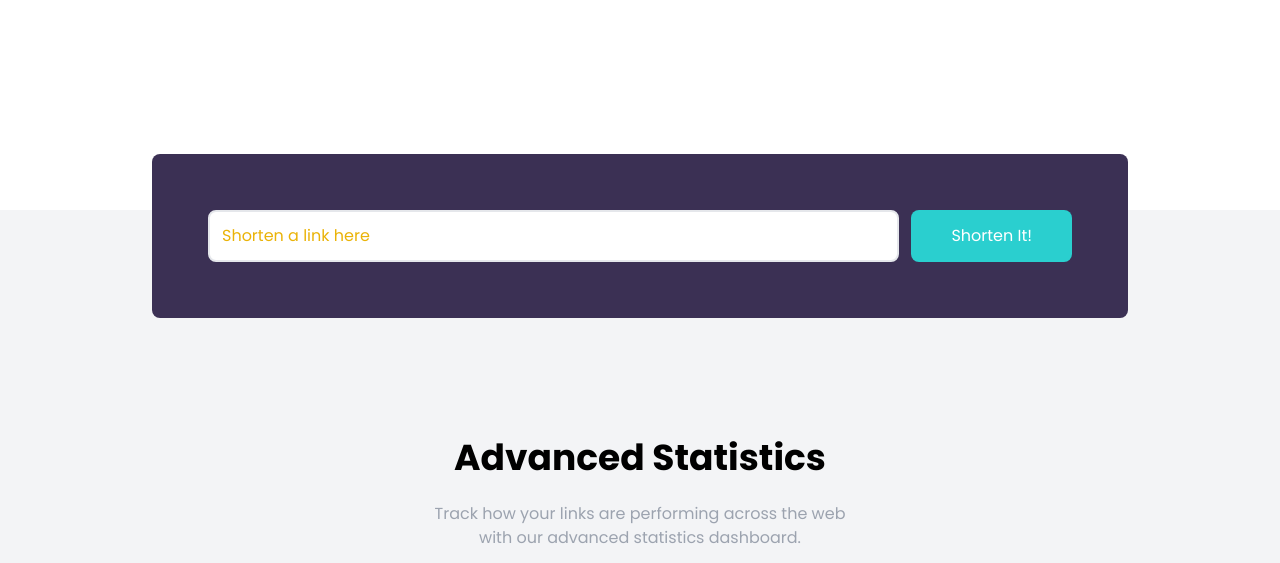
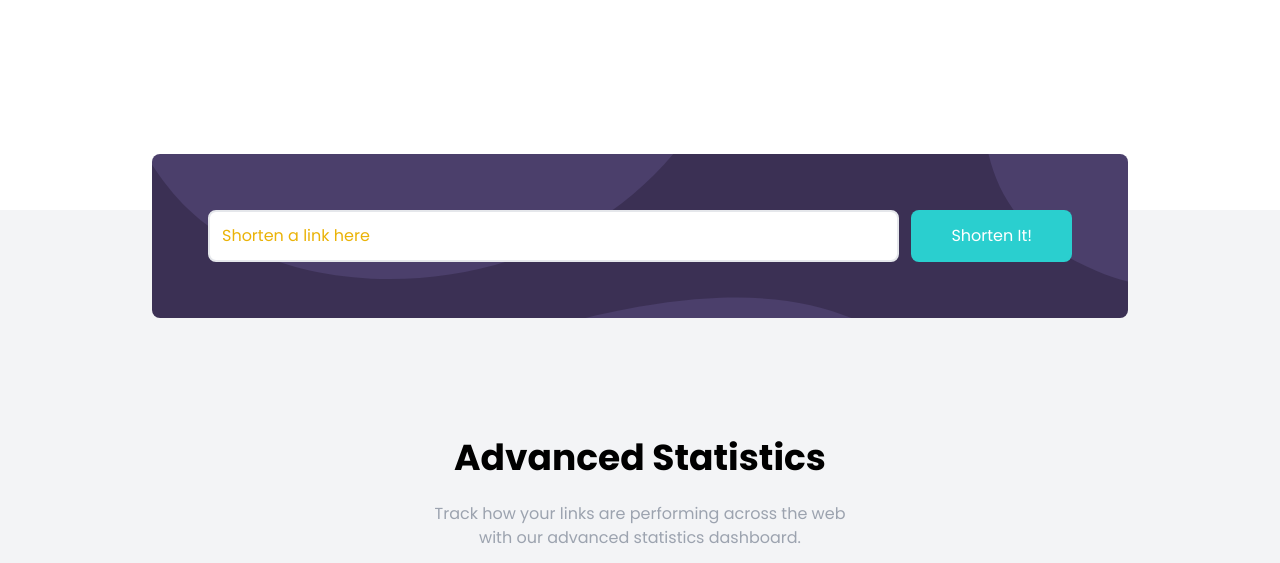
Before and after one commit to estebanp2022/Shortly, a website: page index.html in a window 1280 px wide. Shown: the part 534-1097 px from the top of the page. Drawn offline with Linux system fonts and the light colour scheme.

Commit message:
style update

```diff
--- a/input.css
+++ b/input.css
@@ -6,6 +6,10 @@
   background-image: url("../images/bg-boost-desktop.svg");
   background-repeat: no-repeat;
   background-size: cover;
+}
+
+#link-form {
+  background-image: url("../images/bg-boost-desktop.svg");
 }
 
 .ficon:hover {
```
Also changed, not shown: css/style.css.
